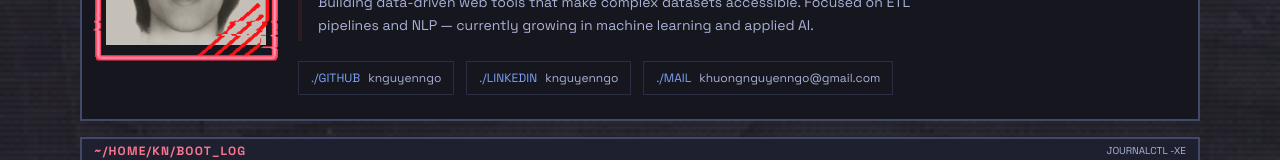
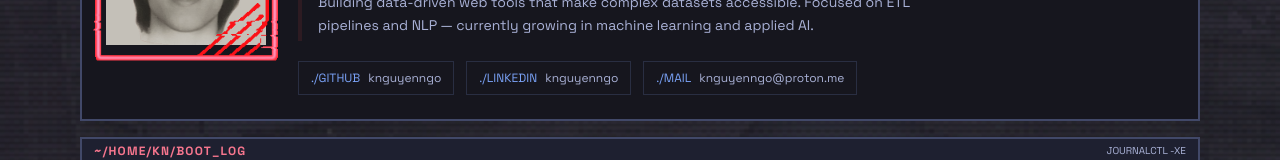
Before and after one commit to knguyenngo/knguyenngo.github.io, a React (Vite) app: page / in a window 1280 px wide. Shown: the part 219-379 px from the top of the page. Built offline with nearby package versions, Linux system fonts and the light colour scheme; no server answers.

Commit message:
fix: changed emails

```diff
--- a/src/components/ContactBox.tsx
+++ b/src/components/ContactBox.tsx
@@ -1,7 +1,7 @@
 const LINKS = {
   github: "https://github.com/knguyenngo",
   linkedin: "https://linkedin.com/in/knguyenngo",
-  email: "khuongnguyenngo@gmail.com",
+  email: "knguyenngo@proton.me",
 };
 
 export default function ContactBox() {
--- a/src/components/Footer.tsx
+++ b/src/components/Footer.tsx
@@ -24,7 +24,7 @@ export default function Footer() {
           LINKEDIN
         </a>
         <a
-          href="mailto:khuongnguyenngo@gmail.com"
+          href="mailto:knguyenngo@proton.me"
           className="font-mono text-[10px] uppercase tracking-widest text-outline hover:text-secondary transition-colors duration-150"
         >
           MAIL
```
